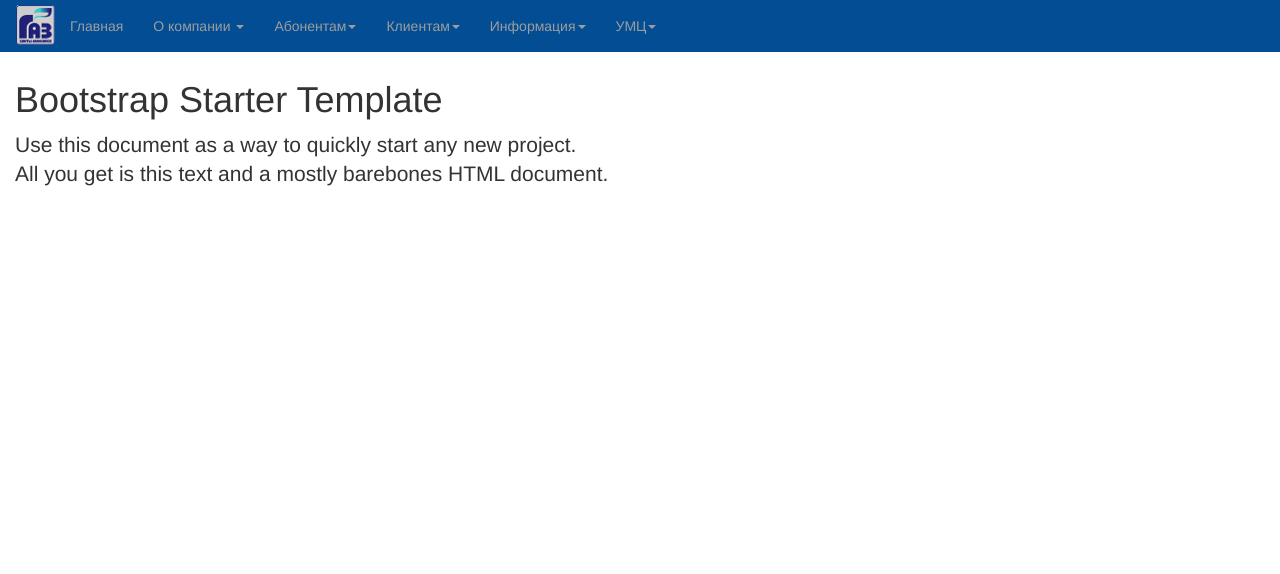
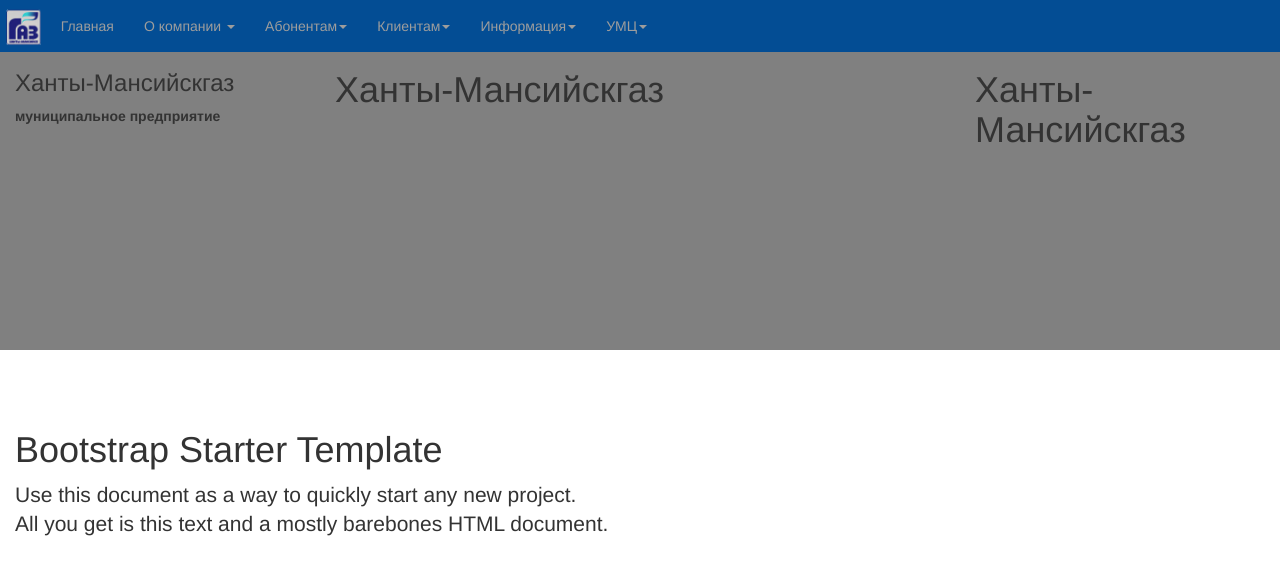
Before and after one commit to vdenPython/layoutHMGAZ, a plain HTML site: page index.html in a window 1280 px wide. Shown: the top 574 px of the page. Drawn offline with nearby package versions, Linux system fonts and the light colour scheme.

Commit message:
11012017

```diff
--- a/css/style.css
+++ b/css/style.css
@@ -13,7 +13,17 @@
     background-color: mediumblue;
 }
 
+.navbar-brand {
+    padding: 5px 5px;
+}
+
 .navbar {
     margin-bottom: 0px;
     border: 1px solid transparent;
 }
+
+#HMheader{
+    margin-top: 50px;
+    height: 300px;
+    background-color: grey;
+}
--- a/index.html
+++ b/index.html
@@ -33,7 +33,8 @@
                     <span class="icon-bar"></span>
                     <span class="icon-bar"></span>
                 </button>
-                <img src="img/logo2.png" class="img-rounded" alt="Логотип">
+                <img src="img/logo2.png" alt="brand" class="navbar-brand">
+                <p class="navbar-text visible-xs"><b>...МП Ханты-Мансийскгаз</b></p>
             </div>
             <div id="navbar" class="collapse navbar-collapse">
                 <ul class="nav navbar-nav">
@@ -84,9 +85,12 @@
     </nav>
 
 <!-- Header   -->
-    <div class="container-fluid" id="HMheader">
-        <div class="row">
 
+    <div class="container-fluid" >
+        <div class="row hidden-xs" id="HMheader">
+            <div class="col-sm-3"><h3>Ханты-Мансийскгаз</h3><b>муниципальное предприятие</b></div>
+            <div class="col-sm-6"><h1>Ханты-Мансийскгаз</h1></div>
+            <div class="col-sm-3"><h1>Ханты-Мансийскгаз</h1></div>
         </div>
     </div>
 
```
